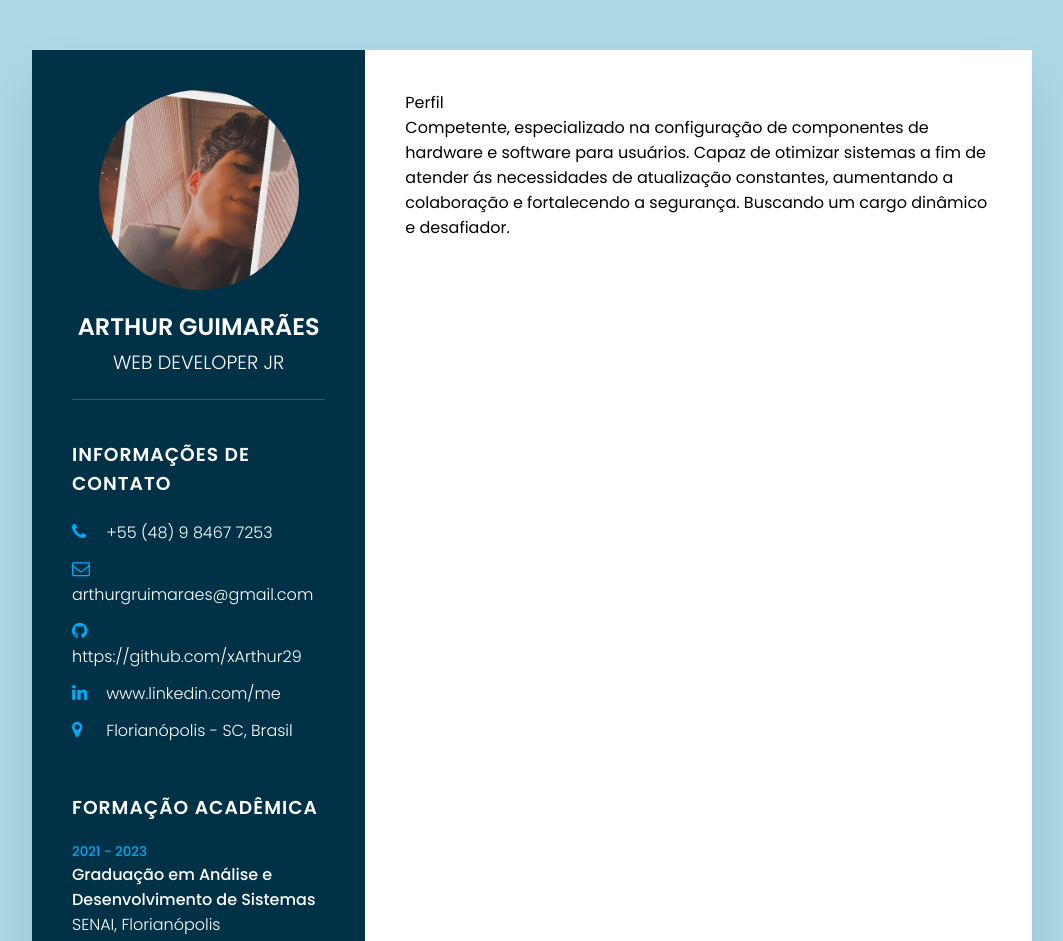
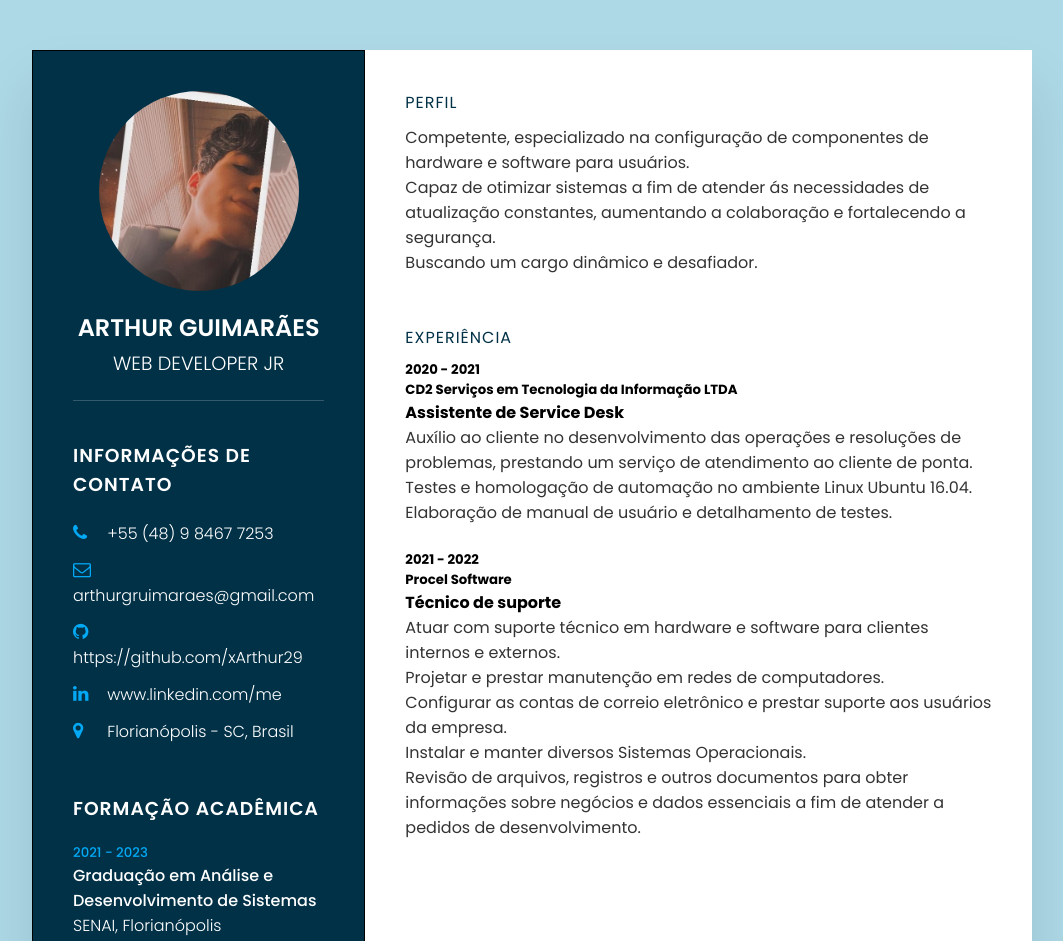
Before and after one commit to Arthurzitos/CV-Web-Developer-Jr, a plain HTML site: page index.html in a window 1280 px wide. Shown: the top 941 px of the page, without its empty margins (108-1171 px from the left). Drawn offline with Linux system fonts and the light colour scheme.

Commit message:
adiciondo area de ecpêriências

```diff
--- a/index.html
+++ b/index.html
@@ -104,10 +104,42 @@
             <div class="sobre">
                 <div class="titulo2">Perfil</div>
                 <p>
-                    Competente, especializado na configuração de componentes de hardware e software para usuários.
-                    Capaz de otimizar sistemas a fim de atender ás necessidades de atualização constantes, aumentando a colaboração e fortalecendo a segurança.
-                    Buscando um cargo dinâmico e desafiador.
+                    Competente, especializado na configuração de componentes de hardware e software para usuários. <br>
+                    Capaz de otimizar sistemas a fim de atender ás necessidades de atualização constantes, aumentando a colaboração e fortalecendo a segurança. <br>
+                    Buscando um cargo dinâmico e desafiador. <br>
                 </p>
+            </div>
+            <div class="sobre">
+                <div class="titulo2">Experiência</div>
+                <div class="caixa">
+                    <div class="ano-empresa">
+                        <h5>2020 - 2021</h5>
+                        <h5>CD2 Serviços em Tecnologia da Informação LTDA</h5>
+                    </div>
+                    <div class="text">
+                        <h4>Assistente de Service Desk</h4>
+                        <p>
+                            Auxílio ao cliente no desenvolvimento das operações e resoluções de problemas, prestando um serviço de atendimento ao cliente de ponta. <br>
+                            Testes e homologação de automação no ambiente Linux Ubuntu 16.04. <br>
+                            Elaboração de manual de usuário e detalhamento de testes. <br>
+                        </p>
+                    </div>
+                    <br>
+                    <div class="ano-empresa">
+                        <h5>2021 - 2022</h5>
+                        <h5>Procel Software</h5>
+                    </div>
+                    <div class="text">
+                        <h4>Técnico de suporte</h4>
+                        <p>
+                            Atuar com suporte técnico em hardware e software para clientes internos e externos. <br>
+                            Projetar e prestar manutenção em redes de computadores. <br>
+                            Configurar as contas de correio eletrônico e prestar suporte aos usuários da empresa. <br>
+                            Instalar e manter diversos Sistemas Operacionais. <br>
+                            Revisão de arquivos, registros e outros documentos para obter informações sobre negócios e dados essenciais a fim de atender a pedidos de desenvolvimento. <br>
+                        </p>
+                    </div>
+                </div>
             </div>
         </div> <!-- Fim do lado direito -->
     </div>
--- a/style.css
+++ b/style.css
@@ -31,6 +31,7 @@ body {
     position: relative;
     background: #003147;
     padding: 40px;
+    border: 1px solid;
 }
 
 .texto-perfil {
@@ -150,3 +151,24 @@ body {
     background: #fff;
     padding: 40px;
 }
+
+/* Lado esquerdo
+----------------------------*/
+.sobre {
+    margin-bottom: 50px;
+}
+
+.sobre:last-child {
+    margin-bottom: 0;
+}
+
+.titulo2 {
+    color: #003147;
+    text-transform: uppercase;
+    letter-spacing: 1px;
+    margin-bottom: 10px;
+}
+
+p {
+    color: #333;
+}
```
